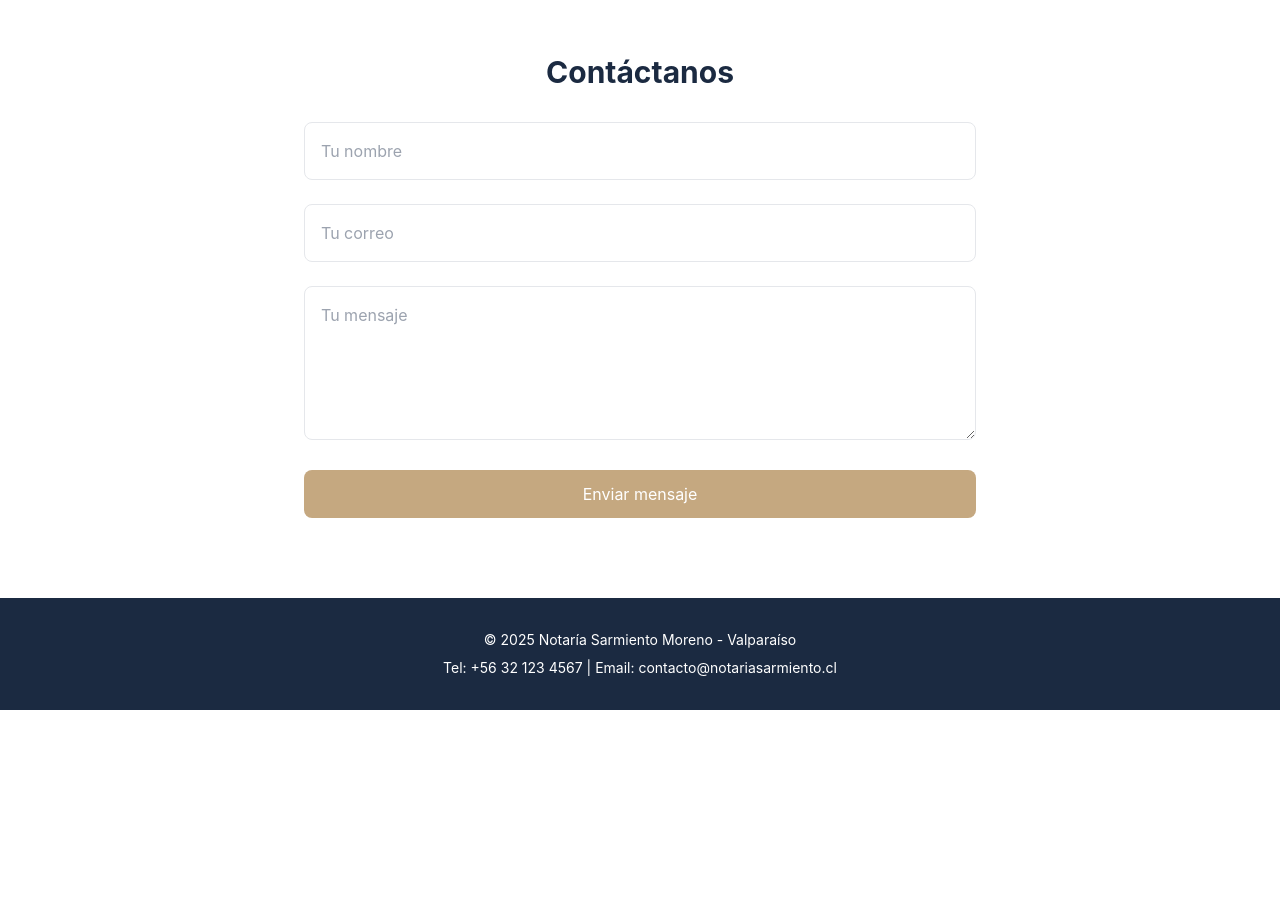
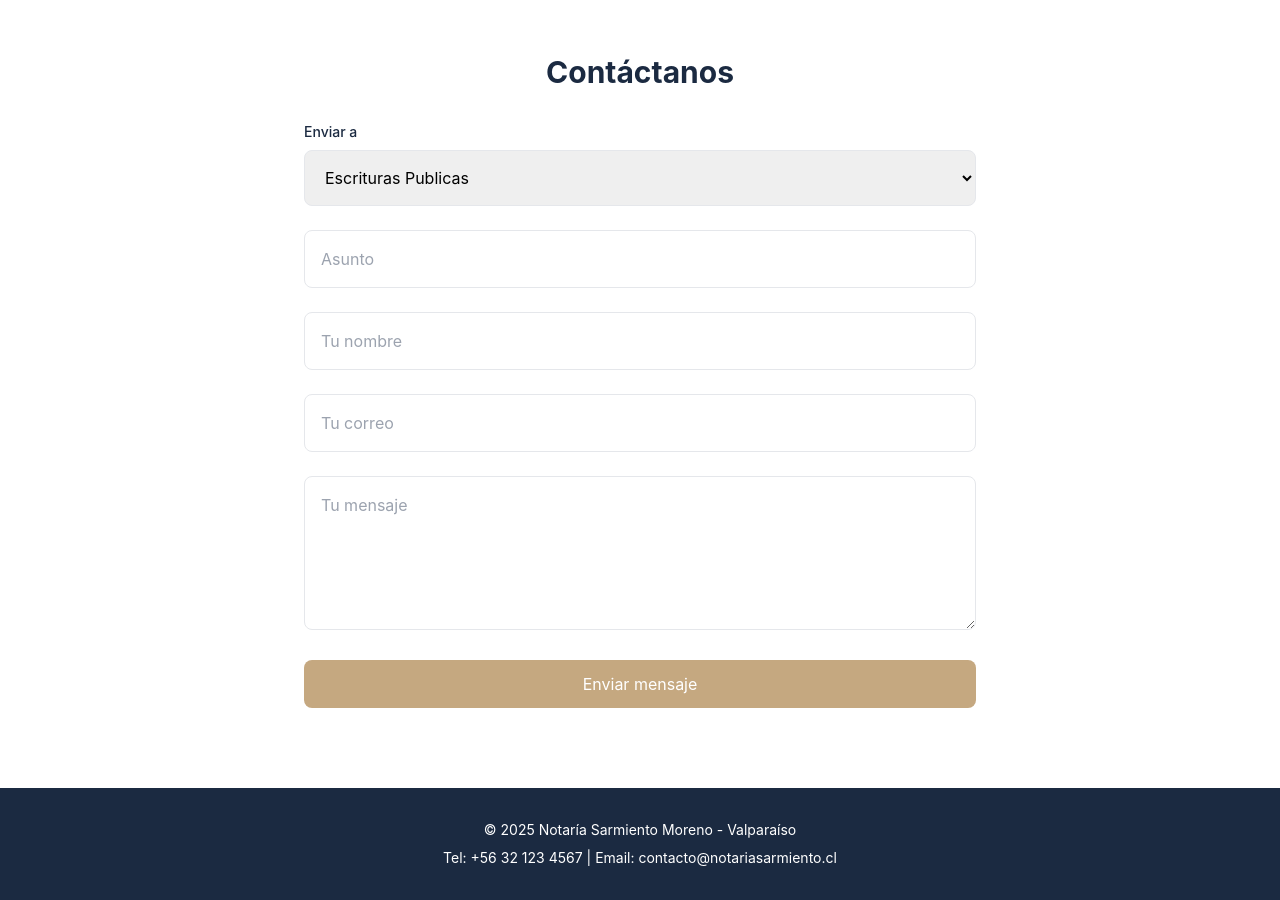
Before and after one commit to GabrielBaezB/notaria-sarmiento, a Next.js app: page / in a window 1280 px wide. Shown: the part 2980-3880 px from the top of the page. Before the commit the page ends 3690 px from the top, so only its background shows below. Built offline with nearby package versions, Linux system fonts and the light colour scheme.

Commit message:
cambios en form de contactos

```diff
--- a/components/Contacto.jsx
+++ b/components/Contacto.jsx
@@ -1,34 +1,87 @@
 // components/Contacto.jsx
+'use client'
+
+import { useState } from 'react';
+
 export default function Contacto() {
+  const emailOptions = [
+    { label: 'Escrituras Publicas', value: process.env.NEXT_PUBLIC_EMAIL_ESCRITURAS },
+    { label: 'Documentos Privados', value: process.env.NEXT_PUBLIC_EMAIL_PRIVADOS },
+  ];
+
+  // Estado para el email seleccionado
+  const [recipient, setRecipient] = useState(emailOptions[0].value);
+
   return (
     <section id="contacto" className="py-20 px-6 bg-notaria-blanco">
       <div className="max-w-2xl mx-auto">
-        <h3 className="text-3xl font-bold text-notaria-azul text-center mb-8">Contáctanos</h3>
+        <h3 className="text-3xl font-bold text-notaria-azul text-center mb-8">
+          Contáctanos
+        </h3>
+
         <form
-          action="https://formsubmit.co/tu-correo@notariasarmiento.cl"
+          action={`https://formsubmit.co/${recipient}`}
           method="POST"
           className="space-y-6"
         >
+          {/* ✅ Campos ocultos para redirección y sin captcha */}
+          <input type="hidden" name="_next" value="https://notariasarmiento.cl/#contacto" />
+          <input type="hidden" name="_captcha" value="false" />
+
+          {/* 1) Selector de tipo */}
+          <div>
+            <label htmlFor="destino" className="block mb-2 text-sm font-medium text-notaria-azul">
+              Enviar a
+            </label>
+            <select
+              id="destino"
+              name="destino"
+              value={recipient}
+              onChange={e => setRecipient(e.target.value)}
+              className="w-full p-4 border rounded-lg focus:ring-2 focus:ring-notaria-dorado"
+            >
+              {emailOptions.map(opt => (
+                <option key={opt.value} value={opt.value}>
+                  {opt.label}
+                </option>
+              ))}
+            </select>
+          </div>
+
+          {/* 2) Campo Asunto */}
+          <div>
+            <label htmlFor="asunto" className="sr-only">Asunto</label>
+            <input
+              id="asunto"
+              name="_subject"
+              type="text"
+              placeholder="Asunto"
+              required
+              className="w-full p-4 border rounded-lg focus:ring-2 focus:ring-notaria-dorado"
+            />
+          </div>
+
+          {/* 3) Datos de contacto */}
           <div>
             <label htmlFor="nombre" className="sr-only">Tu nombre</label>
             <input
               id="nombre"
+              name="nombre"
               type="text"
-              name="nombre"
               placeholder="Tu nombre"
               required
-              className="w-full p-4 border rounded-lg focus:outline-none focus:ring-2 focus:ring-notaria-dorado"
+              className="w-full p-4 border rounded-lg focus:ring-2 focus:ring-notaria-dorado"
             />
           </div>
           <div>
             <label htmlFor="correo" className="sr-only">Tu correo</label>
             <input
               id="correo"
+              name="correo"
               type="email"
-              name="correo"
               placeholder="Tu correo"
               required
-              className="w-full p-4 border rounded-lg focus:outline-none focus:ring-2 focus:ring-notaria-dorado"
+              className="w-full p-4 border rounded-lg focus:ring-2 focus:ring-notaria-dorado"
             />
           </div>
           <div>
@@ -39,12 +92,14 @@ export default function Contacto() {
               rows="5"
               placeholder="Tu mensaje"
               required
-              className="w-full p-4 border rounded-lg focus:outline-none focus:ring-2 focus:ring-notaria-dorado"
-            ></textarea>
+              className="w-full p-4 border rounded-lg focus:ring-2 focus:ring-notaria-dorado"
+            />
           </div>
+
+          {/* 4) Botón */}
           <button
             type="submit"
-            className="bg-notaria-dorado text-notaria-blanco px-6 py-3 rounded-lg hover:bg-notaria-dorado transition w-full text-center"
+            className="w-full bg-notaria-dorado text-notaria-blanco px-6 py-3 rounded-lg hover:bg-opacity-90 transition"
           >
             Enviar mensaje
           </button>
--- /dev/null
+++ b/next.config.js
@@ -0,0 +1,9 @@
+/** @type {import('next').NextConfig} */
+const nextConfig = {
+  output: 'export',
+  images: {
+    unoptimized: true, // Necesario si usas el componente <Image />
+  },
+};
+
+module.exports = nextConfig;
--- a/package.json
+++ b/package.json
@@ -4,7 +4,8 @@
   "scripts": {
     "dev": "CHOKIDAR_USEPOLLING=true next dev",
     "build": "next build",
-    "start": "next start"
+    "start": "next start",
+    "export": "next export"
   },
   "dependencies": {
     "autoprefixer": "^10.4.0",
```
Also changed, not shown: 1 other file (tests, documents, lock files or other folders).
